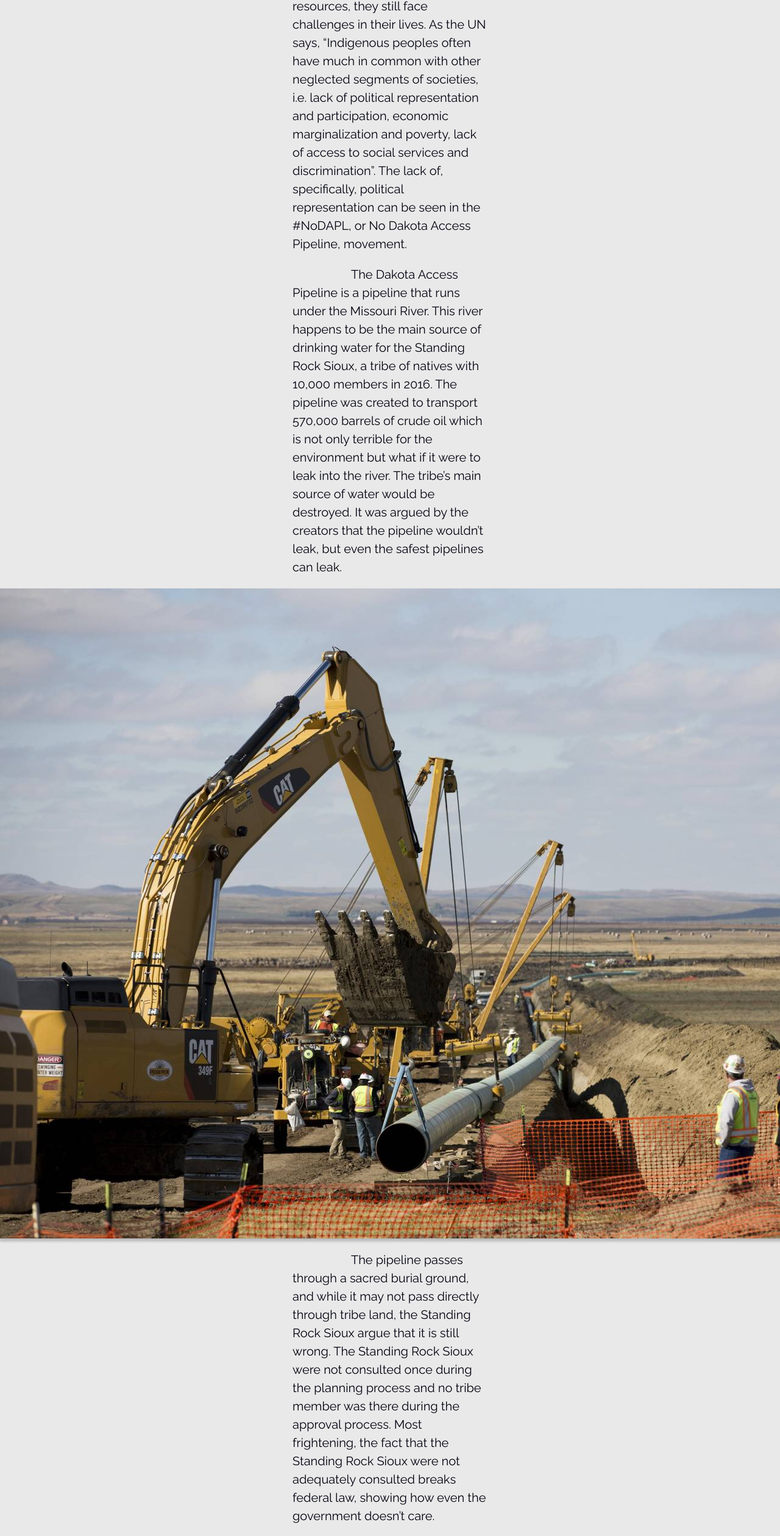
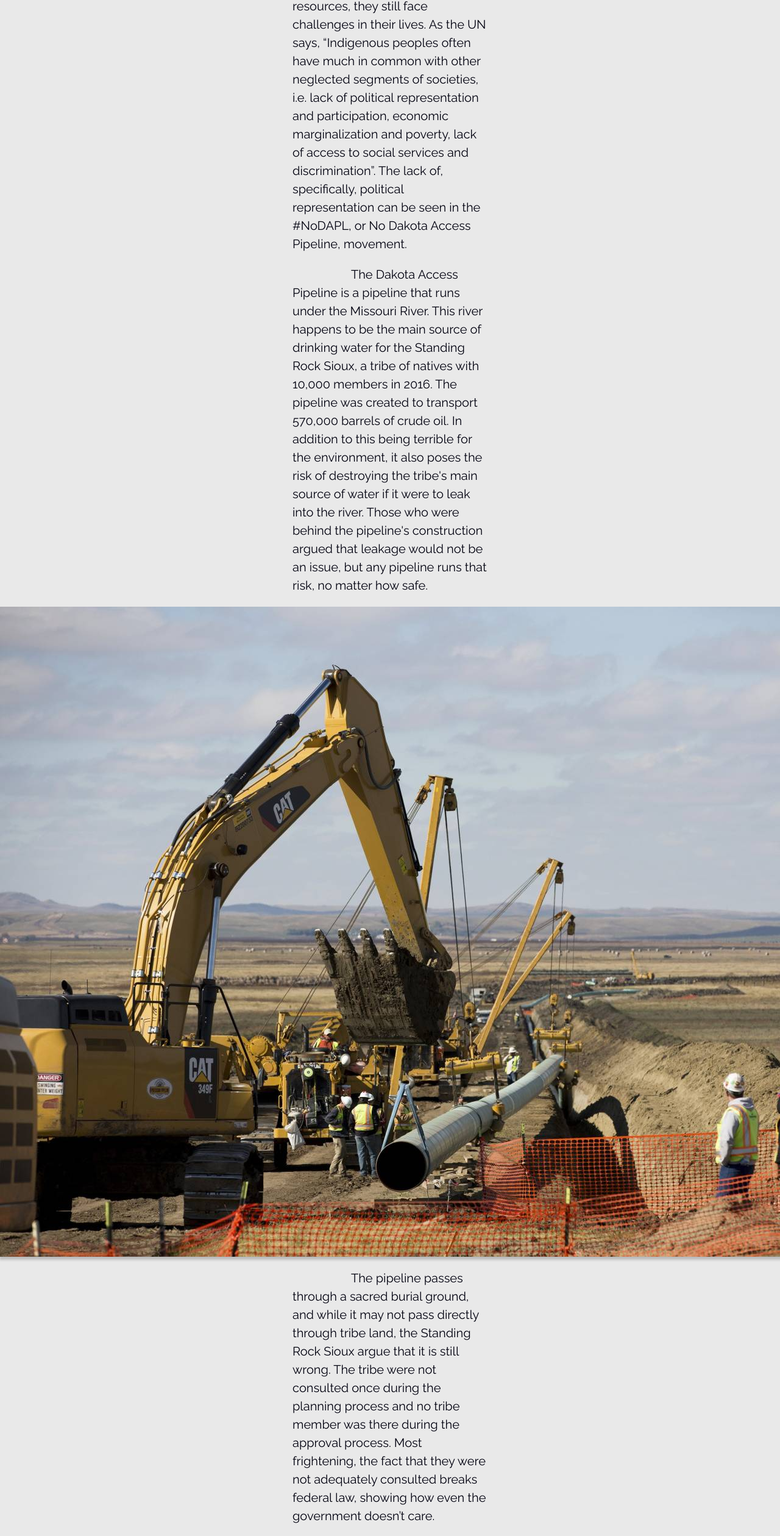
Before and after one commit to ls3205/HistoryPSAProject, a plain HTML site: page effects.html in a window 1280 px wide. Shown: the part 230-2749 px from the top of the page at 61% size. Drawn offline with nearby package versions, Linux system fonts and the light colour scheme.

Commit message:
Revised for clarity

```diff
--- a/effects.html
+++ b/effects.html
@@ -24,13 +24,13 @@
     </div>
     <div class="e_content">
         <p>Even if natives aren’t being murdered for their resources, they still face challenges in their lives. As the UN says, “Indigenous peoples often have much in common with other neglected segments of societies, i.e. lack of political representation and participation, economic marginalization and poverty, lack of access to social services and discrimination”. The lack of, specifically, political representation can be seen in the #NoDAPL, or No Dakota Access Pipeline, movement.</p>
-        <p>The Dakota Access Pipeline is a pipeline that runs under the Missouri River. This river happens to be the main source of drinking water for the Standing Rock Sioux, a tribe of natives with 10,000 members in 2016. The pipeline was created to transport 570,000 barrels of crude oil which is not only terrible for the environment but what if it were to leak into the river. The tribe’s main source of water would be destroyed. It was argued by the creators that the pipeline wouldn’t leak, but even the safest pipelines can leak.</p>
+        <p>The Dakota Access Pipeline is a pipeline that runs under the Missouri River. This river happens to be the main source of drinking water for the Standing Rock Sioux, a tribe of natives with 10,000 members in 2016. The pipeline was created to transport 570,000 barrels of crude oil. In addition to this being terrible for the environment, it also poses the risk of destroying the tribe's main source of water if it were to leak into the river. Those who were behind the pipeline's construction argued that leakage would not be an issue, but any pipeline runs that risk, no matter how safe.</p>
         <img src="./img/effects/nodaplworkers.jpg">
-        <p>The pipeline passes through a sacred burial ground, and while it may not pass directly through tribe land, the Standing Rock Sioux argue that it is still wrong. The Standing Rock Sioux were not consulted once during the planning process and no tribe member was there during the approval process. Most frightening, the fact that the Standing Rock Sioux were not adequately consulted breaks federal law, showing how even the government doesn’t care.</p>
+        <p>The pipeline passes through a sacred burial ground, and while it may not pass directly through tribe land, the Standing Rock Sioux argue that it is still wrong. The tribe were not consulted once during the planning process and no tribe member was there during the approval process. Most frightening, the fact that they were not adequately consulted breaks federal law, showing how even the government doesn’t care.</p>
         <img src="./img/effects/nodaplcliff.jpg">
         <p>No one wants to own up to these atrocities either. It’s understandable to not want to admit your mistakes, but when it comes to the murder of millions, at least an apology would help. According to National Geographic, “Twice this year, Mexican President Andrés Manuel López Obrador has publicly asked the Spanish crown to apologize for atrocities against native people. "We have not forgotten this issue and continue believing they should offer an apology for the invasion," he said during a news briefing in October. So far, Spain has rejected that request.””. </p>
         <p>Right before Canada Day, Canada’s day of independence, over 1000 unmarked graves were found on the sight of the Merieval Indian Residential School, one of many Indigenous-only schools that children were forced to attend. They acted essentially as reeducation schools, a lot like concentration camps, where children were forcibly converted. The event of finding these graves has served as a day of reckoning for Canada with many cities canceling their Canada Day celebrations to acknowledge the failures of the past. While it may not be right to outright removing a day of independence celebration, as a country gaining independence is still an incredible thing that should be celebrated, we need to understand that it’s not all perfect. People had to pay for the land we live on, and many with their lives.</p>
-        <p>We can’t move forward without facing our past and acknowledging it. While it may seem like we lift the burden off our shoulders by denying the truth, we are simply making it heavier as time goes on. To truly remove that burden, we need to go and acknowledge what we did was wrong and not try and make excuses.</p>
+        <p>We can’t move forward without facing our past and acknowledging it. While it may seem like we lift the burden off our shoulders by denying the truth, we are simply making it heavier as time goes on. To truly remove that burden, we need to acknowledge our actions, rather than continue to make excuses.</p>
     </div>
     <div class="continue">
         <button onclick="location.href='TLDR.html'" id="next">Continue To Next Chapter</button>
```
